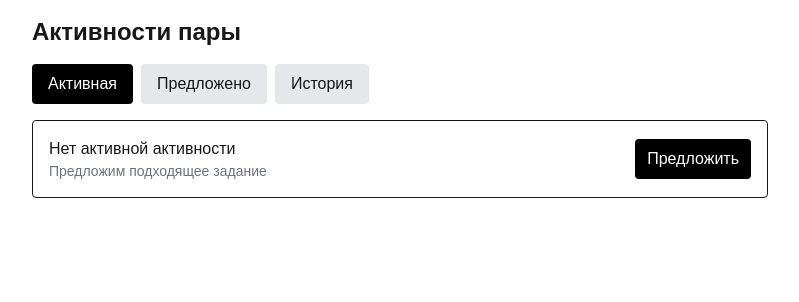
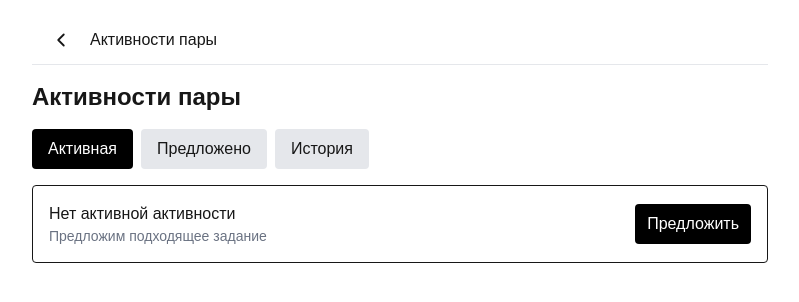
Before and after one commit to shalinivan9669/foreverApp, a Next.js app: page /couple-activity in a window 1280 px wide. Shown: the top 302 px of the page, without its empty margins (240-1039 px from the left). Built offline with nearby package versions, Linux system fonts and the light colour scheme.

Commit message:
кнопка назад

```diff
--- a/src/app/couple-activity/page.tsx
+++ b/src/app/couple-activity/page.tsx
@@ -5,6 +5,7 @@ import { useUserStore } from '@/store/useUserStore';
 import { api } from '@/utils/api';
 import ActivityCard from '@/components/activities/ActivityCard';
 import CheckInModal from '@/components/activities/CheckInModal';
+import BackBar from '@/components/ui/BackBar';
 
 /* Типы, совместимые с PairActivity */
 type I18nText = Record<string, string>;
@@ -107,6 +108,7 @@ export default function CoupleActivityPage() {
 
   return (
     <main className="p-4 max-w-3xl mx-auto space-y-4">
+       <BackBar  title="Активности пары" fallbackHref="/main-menu" />
       <h1 className="text-2xl font-bold">Активности пары</h1>
 
       <div className="flex gap-2">{tabBtn('active','Активная')}{tabBtn('suggested','Предложено')}{tabBtn('history','История')}</div>
--- a/src/app/questionnaire/[id]/page.tsx
+++ b/src/app/questionnaire/[id]/page.tsx
@@ -4,13 +4,15 @@
 import { useEffect, useState } from 'react';
 import { useParams, useRouter } from 'next/navigation';
 import { useUserStore } from '@/store/useUserStore';
+import { api } from '@/utils/api';
+import BackBar from '@/components/ui/BackBar';
 import QuestionCard from '@/components/QuestionCard';
 import type { QuestionnaireType } from '@/models/Questionnaire';
 
 // Минимальный интерфейс вопроса, который нужен UI и QuestionCard
 type RenderableQ = {
-  id?: string;                       // сабдок в анкете
-  _id?: string;                      // если придёт из старой коллекции questions
+  id?: string;                       // id вопроса внутри анкеты
+  _id?: string;                      // (на случай старого формата)
   text: Record<string, string>;
   scale: 'likert5' | 'bool';
 };
@@ -18,40 +20,50 @@ type RenderableQ = {
 export default function Runner() {
   const { id } = useParams<{ id: string }>();
   const router = useRouter();
-  const user   = useUserStore((s) => s.user);
+  const user = useUserStore(s => s.user);
 
-  const [qn,  setQn]  = useState<QuestionnaireType | null>(null);
+  const [qn, setQn] = useState<QuestionnaireType | null>(null);
   const [idx, setIdx] = useState(0);
 
+  // загрузка анкеты
   useEffect(() => {
     if (!id) return;
-    fetch(`/api/questionnaires/${id}`)
-      .then((r) => r.json())
-      .then(setQn);
+    let on = true;
+    fetch(api(`/api/questionnaires/${id}`))
+      .then(r => (r.ok ? r.json() : null))
+      .then(data => { if (on) setQn(data); });
+    return () => { on = false; };
   }, [id]);
 
-  const q = qn?.questions[idx] as unknown as RenderableQ | undefined;
+  const q = qn?.questions?.[idx] as unknown as RenderableQ | undefined;
   if (!qn || !q) return <p className="p-4">Загрузка…</p>;
+
+  const title = qn.title?.ru ?? qn.title?.en ?? 'Анкета';
 
   const answer = async (_qid: string, ui: number) => {
     if (!user) return;
 
     // Унифицируем id вопроса
-    const qid = q.id ?? q._id ?? '';
+    const qid = q.id ?? q._id ?? _qid;
     if (!qid) return;
 
-    await fetch(`/api/questionnaires/${id}`, {
+    await fetch(api(`/api/questionnaires/${id}`), {
       method: 'POST',
       headers: { 'Content-Type': 'application/json' },
       body: JSON.stringify({ userId: user.id, qid, ui }),
     });
 
-    if (idx < qn.questions.length - 1) setIdx(idx + 1);
-    else router.push('/questionnaires');
+    if (idx < (qn.questions?.length ?? 0) - 1) {
+      setIdx(i => i + 1);
+    } else {
+      router.push('/questionnaires');
+    }
   };
 
   return (
     <div className="p-4 flex flex-col gap-4 max-w-xl mx-auto">
+      <BackBar title={title} fallbackHref="/questionnaires" />
+
       <h2 className="font-semibold">{qn.title?.ru ?? qn.title?.en}</h2>
       <p className="text-sm text-gray-600">
         {idx + 1}/{qn.questions.length}
--- a/src/app/questionnaires/page.tsx
+++ b/src/app/questionnaires/page.tsx
@@ -3,6 +3,7 @@
 import { useEffect, useMemo, useState } from 'react';
 import QuestionnaireCard from '@/components/QuestionnaireCard';
 import type { QuestionnaireType } from '@/models/Questionnaire';
+import BackBar from '@/components/ui/BackBar';
 
 type Axis =
   | 'communication'
@@ -33,6 +34,7 @@ export default function QuestionnairesPage() {
 
   return (
     <div className="p-4 max-w-5xl mx-auto">
+        <BackBar title="Анкетирование" fallbackHref="/main-menu" />
       <h1 className="text-xl font-semibold mb-4">Анкетирование</h1>
 
       {/* Фильтры */}
--- /dev/null
+++ b/src/components/ui/BackBar.tsx
@@ -0,0 +1,43 @@
+'use client';
+
+import { useRouter } from 'next/navigation';
+
+type Props = {
+  title?: string;
+  fallbackHref?: string; // куда идти, если нет истории
+  rightSlot?: React.ReactNode;
+};
+
+export default function BackBar({ title, fallbackHref = '/main-menu', rightSlot }: Props) {
+  const router = useRouter();
+
+  const goBack = () => {
+    // если пришли из нашего же домена — назад, иначе в fallback
+    const ref = document.referrer;
+    try {
+      const sameOrigin = ref && new URL(ref).origin === window.location.origin;
+      if (sameOrigin) router.back();
+      else router.push(fallbackHref);
+    } catch {
+      router.push(fallbackHref);
+    }
+  };
+
+  return (
+    <div className="sticky top-0 z-10 bg-white/80 dark:bg-gray-900/80 backdrop-blur border-b border-gray-200 dark:border-gray-800">
+      <div className="max-w-5xl mx-auto h-12 px-3 flex items-center gap-3">
+        <button
+          onClick={goBack}
+          aria-label="Назад"
+          className="p-1.5 rounded hover:bg-gray-100 dark:hover:bg-gray-800 transition"
+        >
+          <svg width="22" height="22" viewBox="0 0 24 24" fill="none" aria-hidden="true">
+            <path d="M15 18l-6-6 6-6" stroke="currentColor" strokeWidth="2" strokeLinecap="round" strokeLinejoin="round"/>
+          </svg>
+        </button>
+        {title && <div className="font-medium truncate">{title}</div>}
+        <div className="ml-auto">{rightSlot}</div>
+      </div>
+    </div>
+  );
+}
```
